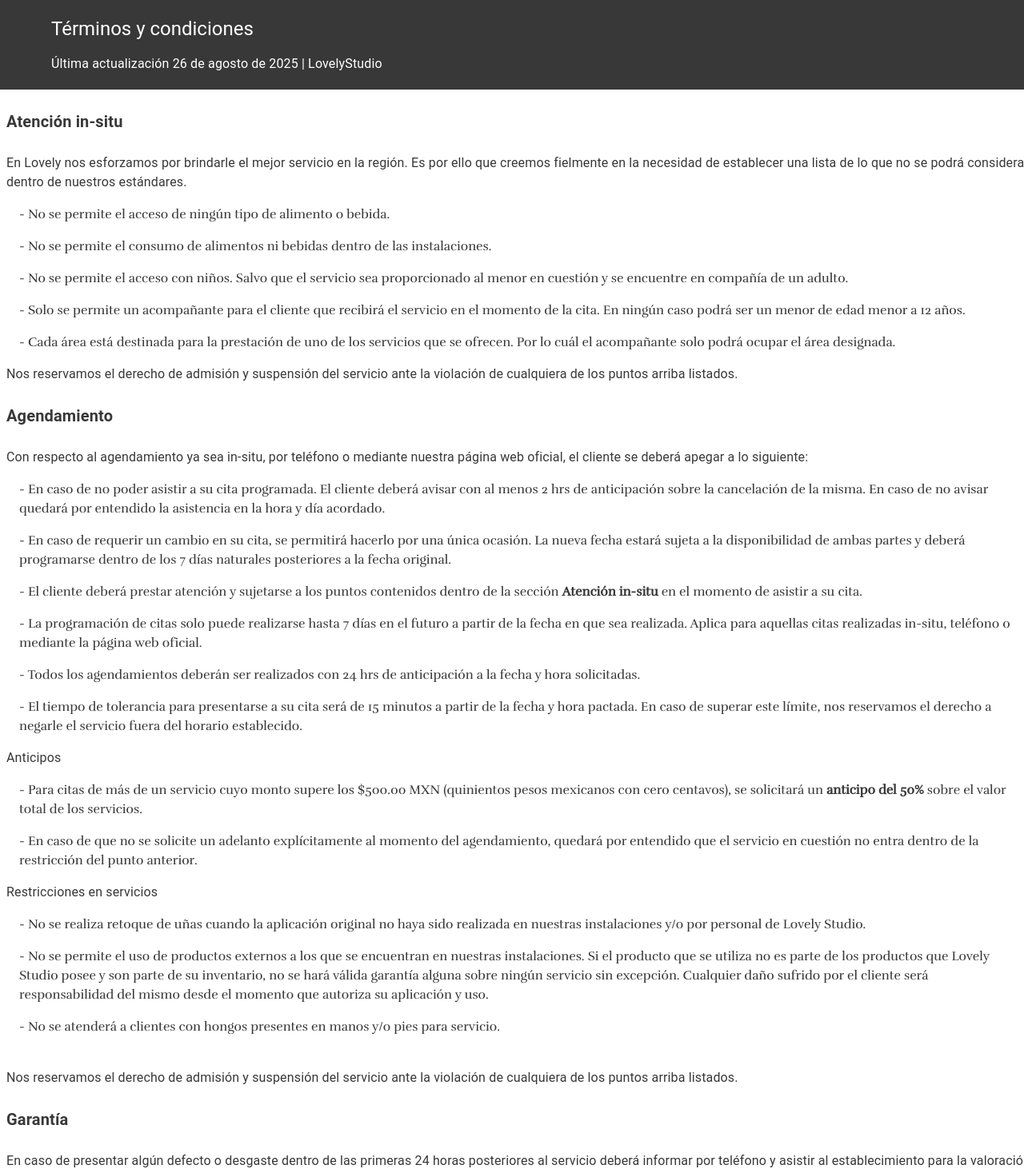
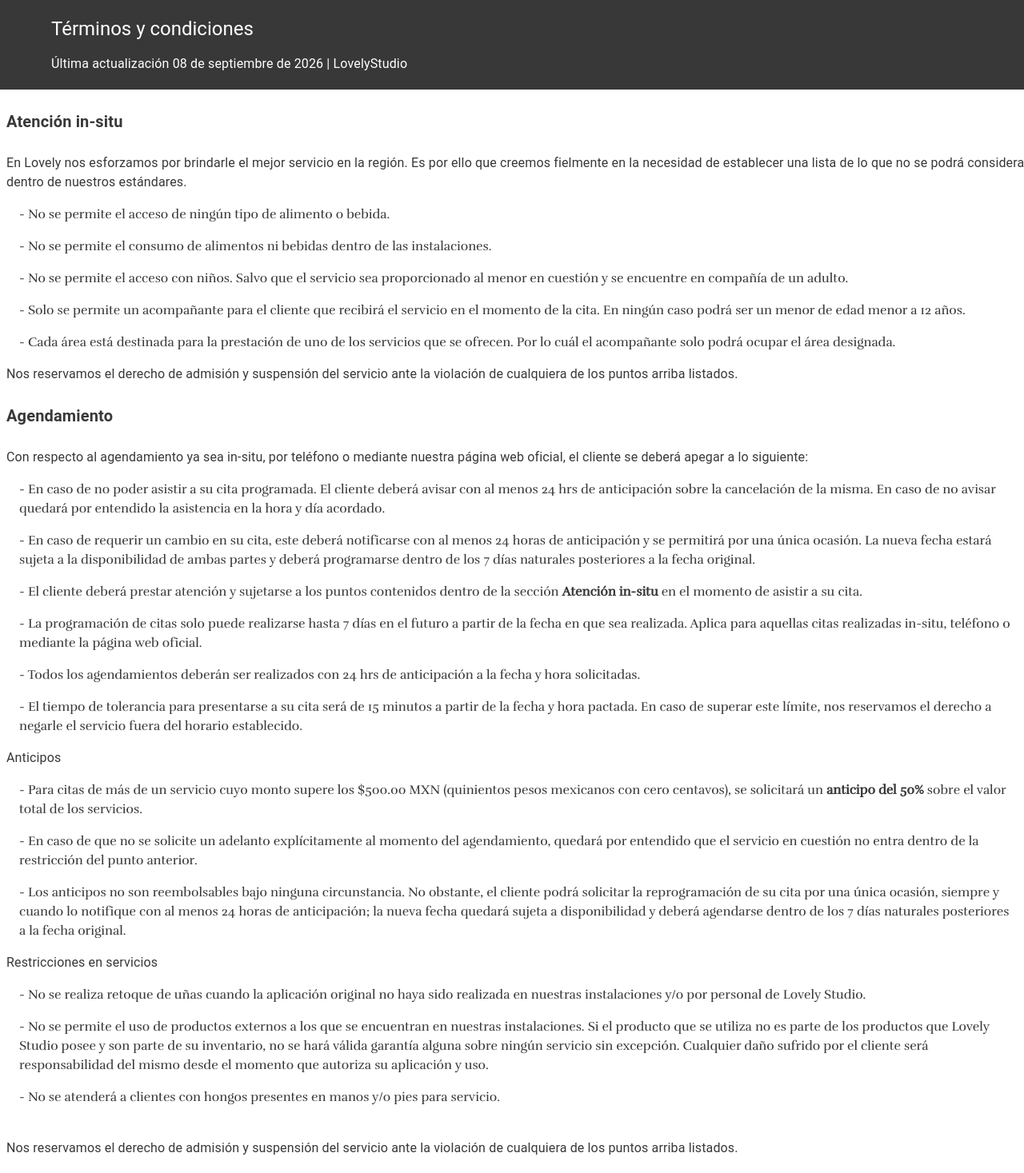
Before and after one commit to salatielosorno/lovely-studio, a Next.js app: page /terms-and-conditions in a window 1280 px wide. Shown: the top 1467 px of the page at 80% size. Built offline with nearby package versions, Linux system fonts and the light colour scheme.

Commit message:
feat(terms-and-conditions): update terms and conditions.

```diff
--- a/src/app/terms-and-conditions/page.tsx
+++ b/src/app/terms-and-conditions/page.tsx
@@ -10,7 +10,7 @@
                         <Typography variant="h5" paragraph>
                             Términos y condiciones
                         </Typography>
-                        <Typography variant="body1">Última actualización 26 de agosto de 2025 | LovelyStudio</Typography>
+                        <Typography variant="body1">Última actualización 08 de septiembre de 2026 | LovelyStudio</Typography>
                     </Grid>
                 </Grid>
             </Container>
@@ -44,10 +44,10 @@
             <Typography variant="body1">Con respecto al agendamiento ya sea in-situ, por teléfono o mediante nuestra página web oficial, el cliente se deberá apegar a lo siguiente:</Typography>
             <List sx={{ listStyleType: 'disc' }}>
                 <ListItem sx={{ display: 'list-item' }}>
-                    - En caso de no poder asistir a su cita programada. El cliente deberá avisar con al menos 2 hrs de anticipación sobre la cancelación de la misma. En caso de no avisar quedará por entendido la asistencia en la hora y día acordado.
+                    - En caso de no poder asistir a su cita programada. El cliente deberá avisar con al menos 24 hrs de anticipación sobre la cancelación de la misma. En caso de no avisar quedará por entendido la asistencia en la hora y día acordado.
                 </ListItem>
                 <ListItem sx={{ display: 'list-item' }}>
-                    - En caso de requerir un cambio en su cita, se permitirá hacerlo por una única ocasión. La nueva fecha estará sujeta a la disponibilidad de ambas partes y deberá programarse dentro de los 7 días naturales posteriores a la fecha original.
+                    - En caso de requerir un cambio en su cita, este deberá notificarse con al menos 24 horas de anticipación y se permitirá por una única ocasión. La nueva fecha estará sujeta a la disponibilidad de ambas partes y deberá programarse dentro de los 7 días naturales posteriores a la fecha original.
                 </ListItem>
                 <ListItem sx={{ display: 'list-item' }}>
                     - El cliente deberá prestar atención y sujetarse a los puntos contenidos dentro de la sección <span style={{ fontWeight: 'bold' }}>Atención in-situ</span> en el momento de asistir a su cita.
@@ -69,6 +69,9 @@
                 </ListItem>
                 <ListItem sx={{ display: 'list-item' }}>
                     - En caso de que no se solicite un adelanto explícitamente al momento del agendamiento, quedará por entendido que el servicio en cuestión no entra dentro de la restricción del punto anterior.
+                </ListItem>
+                <ListItem sx={{ display: 'list-item' }}>
+                    - Los anticipos no son reembolsables bajo ninguna circunstancia. No obstante, el cliente podrá solicitar la reprogramación de su cita por una única ocasión, siempre y cuando lo notifique con al menos 24 horas de anticipación; la nueva fecha quedará sujeta a disponibilidad y deberá agendarse dentro de los 7 días naturales posteriores a la fecha original.
                 </ListItem>
             </List>
             <Typography variant="body1">Restricciones en servicios</Typography>
```
